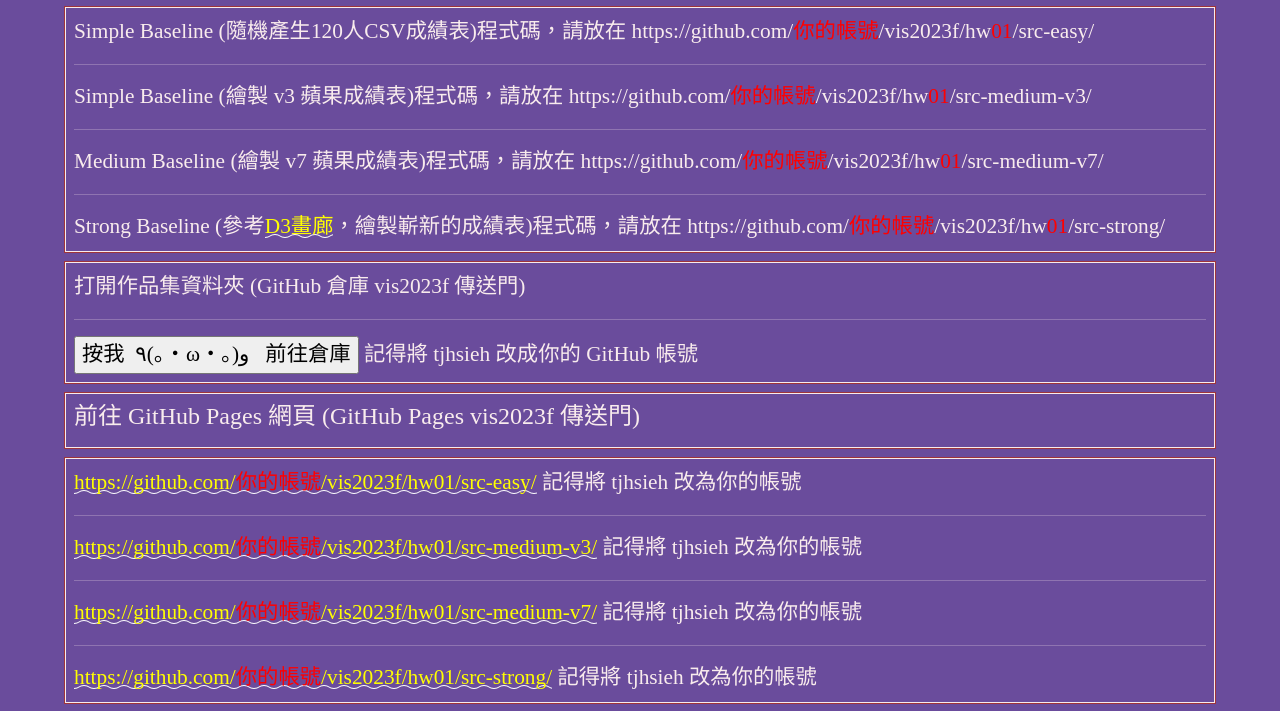
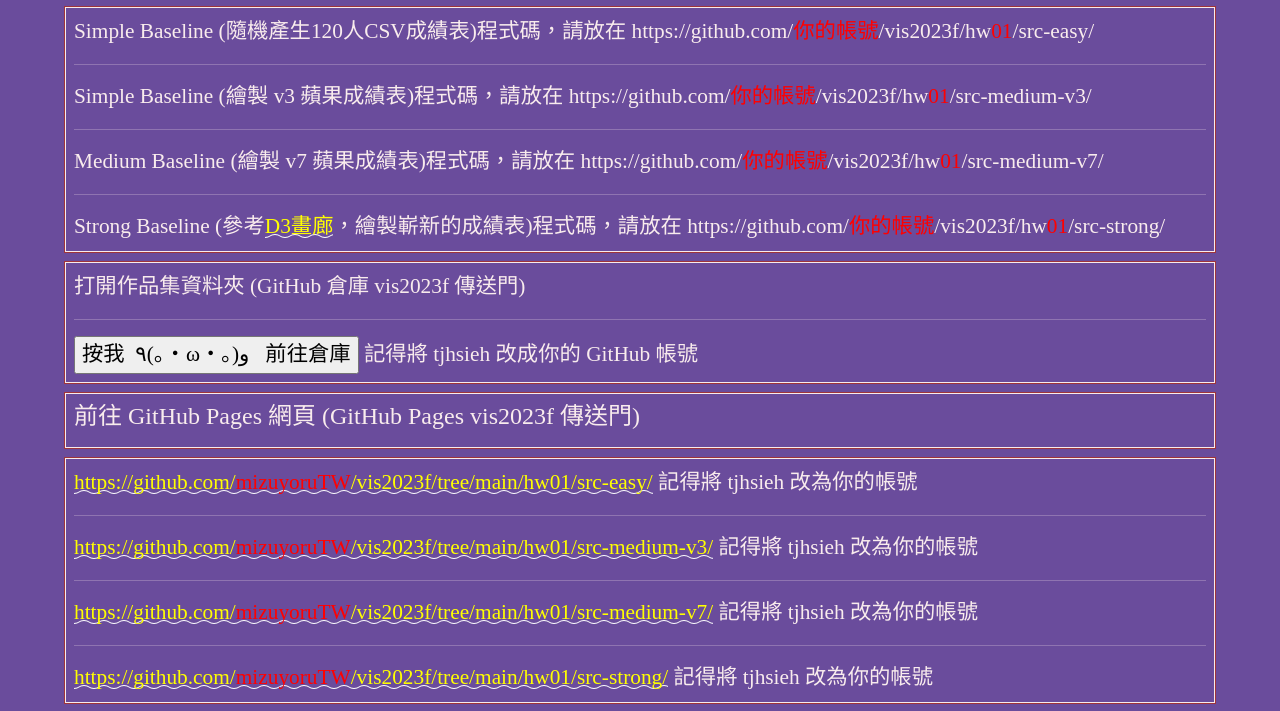
Before and after one commit to MizuyoruTW/vis2023f, a plain HTML site: page hw01/index.html in a window 1280 px wide. Shown: the part 86-797 px from the top of the page. Drawn offline with nearby package versions, Linux system fonts and the light colour scheme; a web font is replaced by a local one.

Commit message:
update url

```diff
--- a/hw01/index.html
+++ b/hw01/index.html
@@ -242,17 +242,17 @@
     <!-- ------------------------------------------------>
     <div class="row hw12">
       <div class="col-md-12 twenty">
-        <a href="https://github.com/tjhsieh/vis2023f/hw01/src-easy/">https://github.com/<span
-            style="color:red;">你的帳號</span>/vis2023f/hw01/src-easy/</a> 記得將 tjhsieh 改為你的帳號
+        <a href="https://github.com/mizuyoruTW/vis2023f/tree/main/hw01/src-easy/">https://github.com/<span
+            style="color:red;">mizuyoruTW</span>/vis2023f/tree/main/hw01/src-easy/</a> 記得將 tjhsieh 改為你的帳號
         <hr>
-        <a href="https://github.com/tjhsieh/vis2023f/hw01/src-medium-v3/">https://github.com/<span
-            style="color:red;">你的帳號</span>/vis2023f/hw01/src-medium-v3/</a> 記得將 tjhsieh 改為你的帳號
+        <a href="https://github.com/mizuyoruTW/vis2023f/tree/main/hw01/src-medium-v3/">https://github.com/<span
+            style="color:red;">mizuyoruTW</span>/vis2023f/tree/main/hw01/src-medium-v3/</a> 記得將 tjhsieh 改為你的帳號
         <hr>
-        <a href="https://github.com/tjhsieh/vis2023f/hw01/src-medium-v7/">https://github.com/<span
-            style="color:red;">你的帳號</span>/vis2023f/hw01/src-medium-v7/</a> 記得將 tjhsieh 改為你的帳號
+        <a href="https://github.com/mizuyoruTW/vis2023f/tree/main/hw01/src-medium-v7/">https://github.com/<span
+            style="color:red;">mizuyoruTW</span>/vis2023f/tree/main/hw01/src-medium-v7/</a> 記得將 tjhsieh 改為你的帳號
         <hr>
-        <a href="https://github.com/tjhsieh/vis2023f/hw01/src-strong/">https://github.com/<span
-            style="color:red;">你的帳號</span>/vis2023f/hw01/src-strong/</a> 記得將 tjhsieh 改為你的帳號
+        <a href="https://github.com/mizuyoruTW/vis2023f/tree/main/hw01/src-strong/">https://github.com/<span
+            style="color:red;">mizuyoruTW</span>/vis2023f/tree/main/hw01/src-strong/</a> 記得將 tjhsieh 改為你的帳號
       </div>
     </div>
 
```
